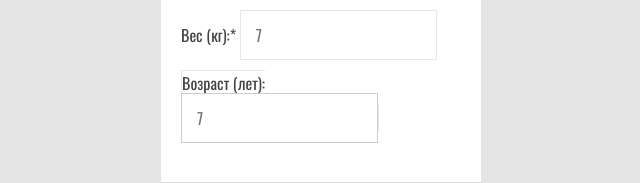
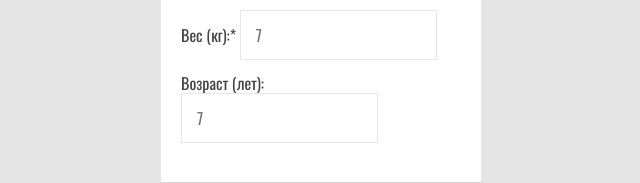
Before and after one commit to htmlacademy-adaptive/2458209-cat-energy-1, a plain HTML site: page source/form.html in a window 1280 px wide. Shown: the part 295-478 px from the top of the page, 319-959 px from the left. Drawn offline with nearby package versions, Linux system fonts and the light colour scheme; files that its build step writes are made by us from their sources.

Commit message:
Исправляет ошибки в форме

```diff
--- a/source/form.html
+++ b/source/form.html
@@ -63,8 +63,8 @@
                     </label>
                   </li>
                   <li class="fieldset__item">
-                    <label class="fieldset__label fieldset__control--input-border">Возраст (лет):
-                      <input class="fieldset__control" type="text" name="Name" placeholder="7">
+                    <label class="fieldset__label">Возраст (лет):
+                      <input class="fieldset__control fieldset__control--input-border" type="text" name="Name" placeholder="7">
                     </label>
                   </li>
                 </ul>
```
